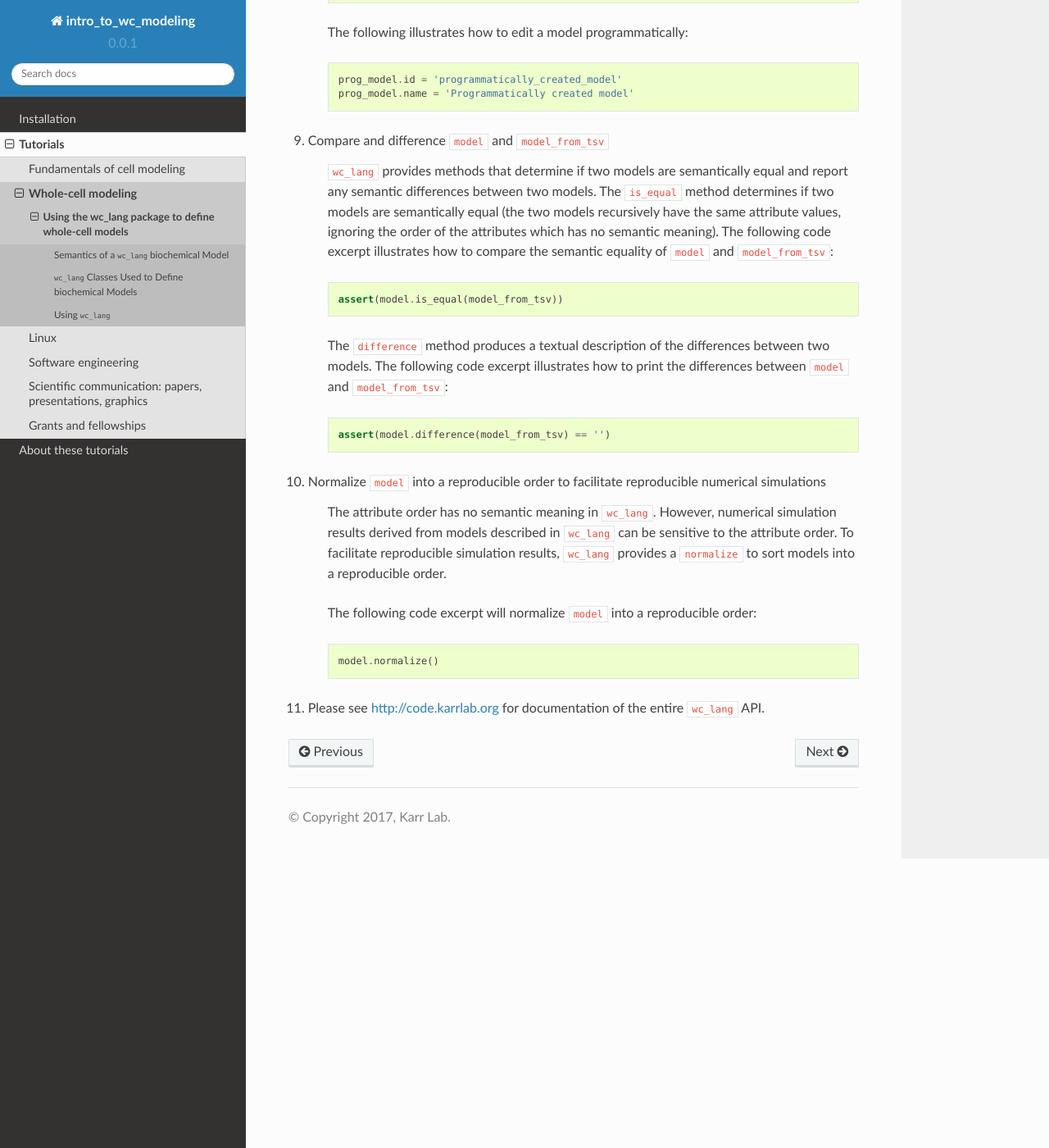
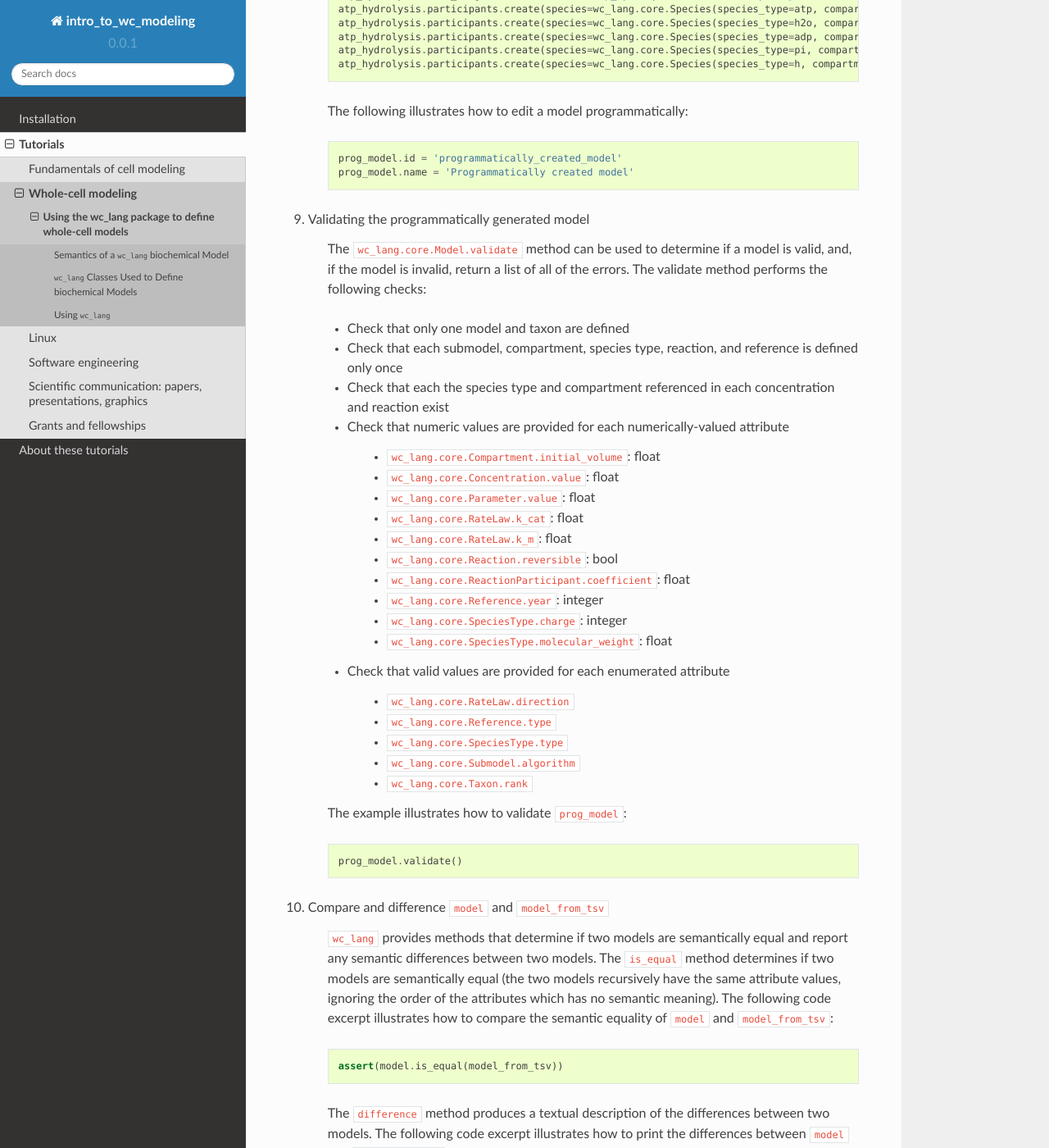
Before and after one commit to KarrLab/intro_to_wc_modeling, a Sphinx documentation site: the page built from docs/tutorials/wc_modeling/wc_lang_tutorial.rst, in a window 1280 px wide and 1400 px high, scrolled down 6946 px. Shown: the whole window at 82% size. Built offline with Sphinx 7.4.7 and the Read the Docs theme 2.0.0, drawn with Linux system fonts in a browser that asks for light colours; pages that are not in the unit, such as notebooks, are missing from menus; some of the changed text lies outside the part shown.

Commit message:
adding note on validation to tutorial

```diff
--- a/docs/tutorials/wc_modeling/wc_lang_tutorial.rst
+++ b/docs/tutorials/wc_modeling/wc_lang_tutorial.rst
@@ -238,6 +238,8 @@ and using these models:
         MODEL_FILENAME = os.path.join('examples', 'example_model.xlsx')
         model = wc_lang.io.Reader().run(MODEL_FILENAME)
 
+    If a model file is invalid (for example, two species are defined with the same name), this operation will raise an exception which contains a list of all of the errors in the model definition.
+
     ``wc_lang`` can also read and write a model from a specially formatted set of delimiter-separated files. `wc_lang`` uses filename glob patterns
     to indicate sets of delimited files. The supported delimiters are *commas* for .csv files and *tabs* for .tsv files. These files use the same
     format as the Excel workbook format, except that each worksheet is saved as a separate file.
@@ -318,6 +320,38 @@ and using these models:
         prog_model.id = 'programmatically_created_model'
         prog_model.name = 'Programmatically created model'
 
+#. Validating the programmatically generated model
+
+    The ``wc_lang.core.Model.validate`` method can be used to determine if a model is valid, and, if the model is invalid, return a list of all of the errors. The validate method performs the following checks:
+
+    * Check that only one model and taxon are defined
+    * Check that each submodel, compartment, species type, reaction, and reference is defined only once
+    * Check that each the species type and compartment referenced in each concentration and reaction exist
+    * Check that numeric values are provided for each numerically-valued attribute
+
+        * ``wc_lang.core.Compartment.initial_volume``: float
+        * ``wc_lang.core.Concentration.value``: float
+        * ``wc_lang.core.Parameter.value``: float
+        * ``wc_lang.core.RateLaw.k_cat``: float
+        * ``wc_lang.core.RateLaw.k_m``: float
+        * ``wc_lang.core.Reaction.reversible``: bool
+        * ``wc_lang.core.ReactionParticipant.coefficient``: float
+        * ``wc_lang.core.Reference.year``: integer
+        * ``wc_lang.core.SpeciesType.charge``: integer
+        * ``wc_lang.core.SpeciesType.molecular_weight``: float
+
+    * Check that valid values are provided for each enumerated attribute
+
+        * ``wc_lang.core.RateLaw.direction``
+        * ``wc_lang.core.Reference.type``
+        * ``wc_lang.core.SpeciesType.type``
+        * ``wc_lang.core.Submodel.algorithm``
+        * ``wc_lang.core.Taxon.rank``
+
+    The example illustrates how to validate ``prog_model``::
+
+        prog_model.validate()
+
 #. Compare and difference ``model`` and ``model_from_tsv``
 
     ``wc_lang`` provides methods that determine if two models are semantically equal and report any semantic
```
